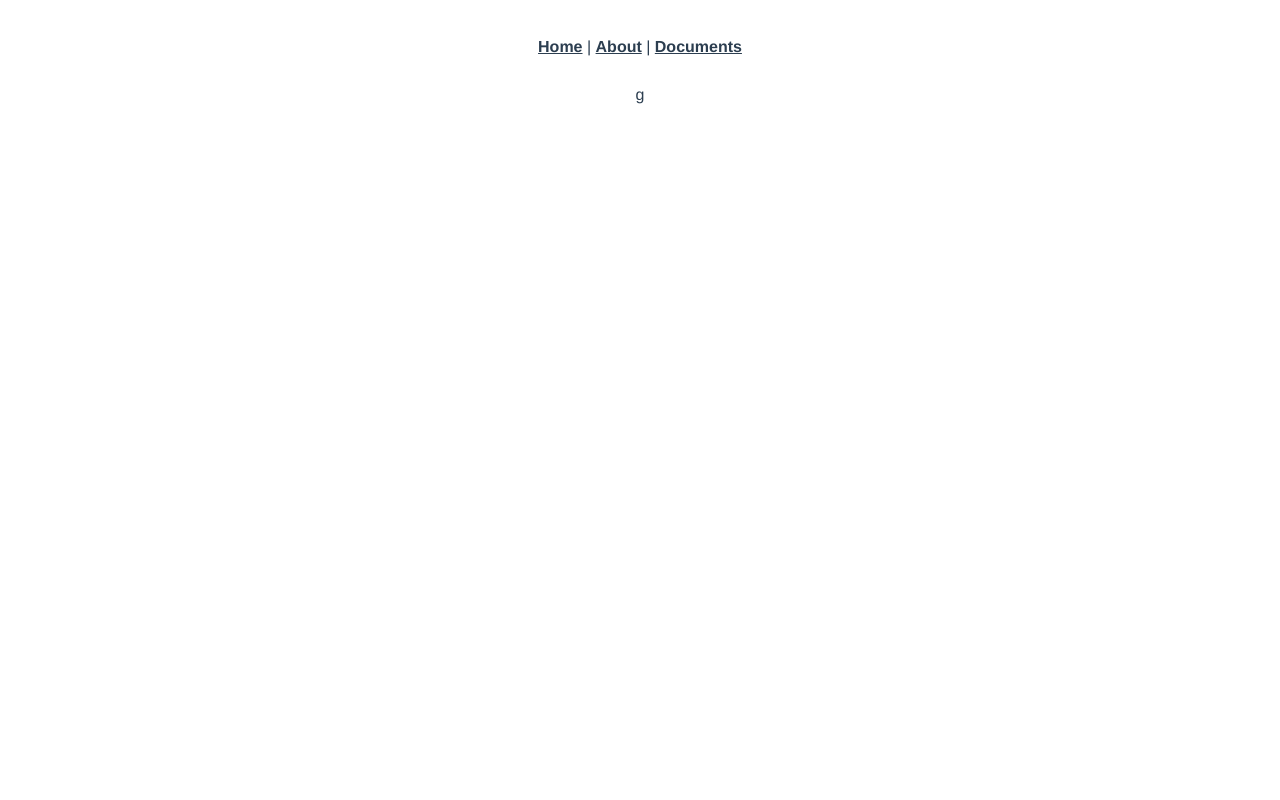
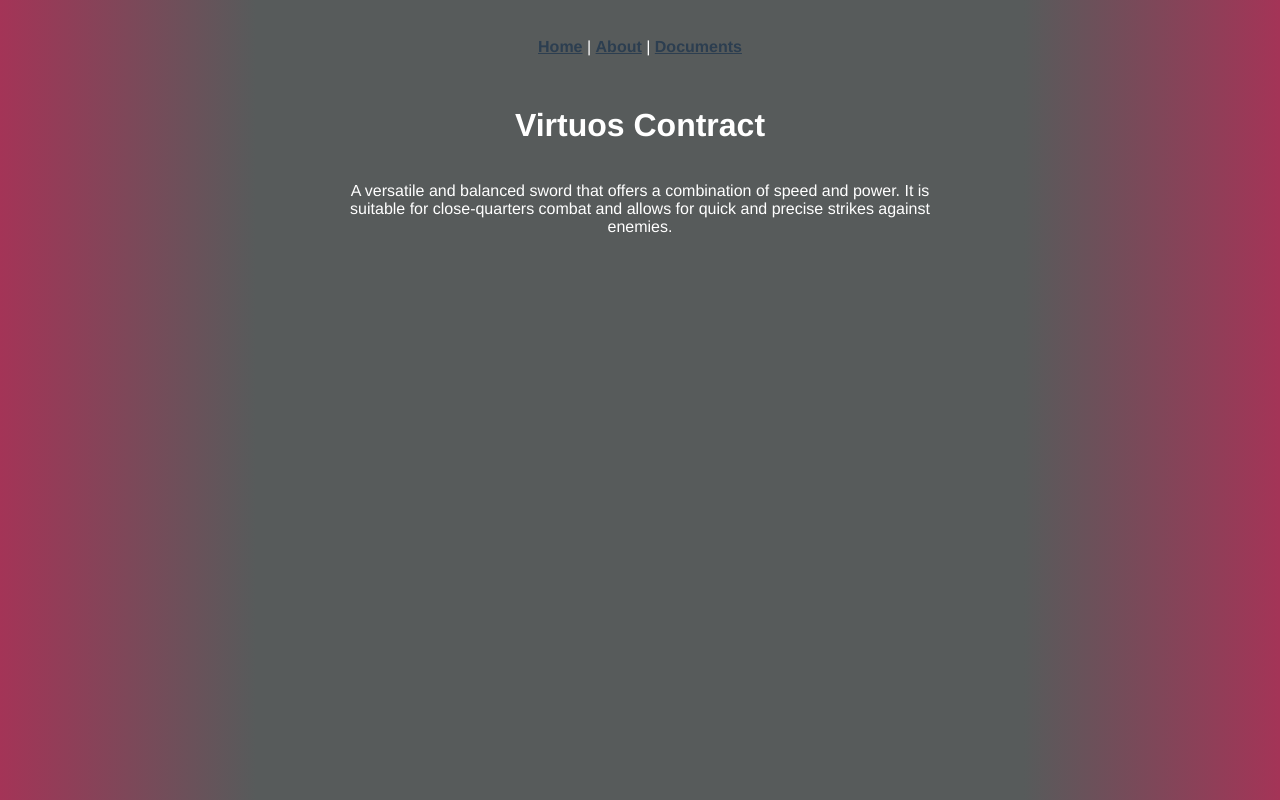
Before and after one commit to Erwan228/router-db, a Vue app in the folder project-gestalt/: page /weapons/1 in a window 1280 px wide. Built offline with nearby package versions, Linux system fonts and the light colour scheme; data requests are answered from the project's data file.

Commit message:
woo.
klart db, weapons, specimens og litt css

```diff
--- a/project-gestalt/src/App.vue
+++ b/project-gestalt/src/App.vue
@@ -13,7 +13,7 @@
   -webkit-font-smoothing: antialiased;
   -moz-osx-font-smoothing: grayscale;
   text-align: center;
-  color: #2c3e50;
+  color: white;
 }
 
 nav {
@@ -28,4 +28,15 @@ nav a {
 nav a.router-link-exact-active {
   color: #42b983;
 }
+body {
+  background: linear-gradient(to right,  #a43457, #575b5b, #575b5b, #575b5b, #575b5b, #a43457 ) fixed;
+}
+div{
+  display: flex;
+    flex-direction: column;
+    align-items: center;
+}
+p {
+  width: 50%;
+}
 </style>
--- a/project-gestalt/src/views/Documents/Documents.vue
+++ b/project-gestalt/src/views/Documents/Documents.vue
@@ -5,6 +5,17 @@
             <div v-for="specimen in specimens" :key="specimen.id" class="specimen">
                 <router-link :to="{ name: 'Specimens', params: {id: specimen.id} }">
                     <h3>{{ specimen.name }}</h3>
+                </router-link>
+            </div>
+        </div>
+        <div v-else>
+            <p>Loading specimens...</p>
+        </div>
+        <h2>Weapons</h2>
+        <div v-if="weapons.length" class="weapons">
+            <div v-for="weapon in weapons" :key="weapon.id" class="weapon">
+                <router-link :to="{ name: 'Weapons', params: {id: weapon.id} }">
+                    <h3>{{ weapon.name }}</h3>
                 </router-link>
             </div>
         </div>
--- a/project-gestalt/src/views/Documents/Specimens.vue
+++ b/project-gestalt/src/views/Documents/Specimens.vue
@@ -10,10 +10,11 @@
 
 <script>
 export default {
-    props: ['id'],
+    //props: ['id'],
     data(){
         return{
             specimen: null,
+            id: this.$route.params.id
         }
     },
     mounted(){
--- a/project-gestalt/src/views/Documents/Weapons.vue
+++ b/project-gestalt/src/views/Documents/Weapons.vue
@@ -1,3 +1,27 @@
 <template>
-    g
+    <div v-if="weapon">
+        <h1>{{ weapon.name }}</h1>
+        <p>{{ weapon.details }}</p>
+    </div>
+    <div v-else>
+        <p>Loading...</p>
+    </div>
 </template>
+
+<script>
+export default {
+    //props: ['id'],
+    data(){
+        return{
+            weapon: null,
+            id: this.$route.params.id
+        }
+    },
+    mounted(){
+        fetch('http://localhost:3000/weapons/' + this.id)
+        .then(res => res.json())
+        .then(data => this.weapon = data)
+        .catch(err => console.log(err.message))
+    }
+}
+</script>
```
Also changed, not shown: project-gestalt/data/db.json (+3 -3 lines).
